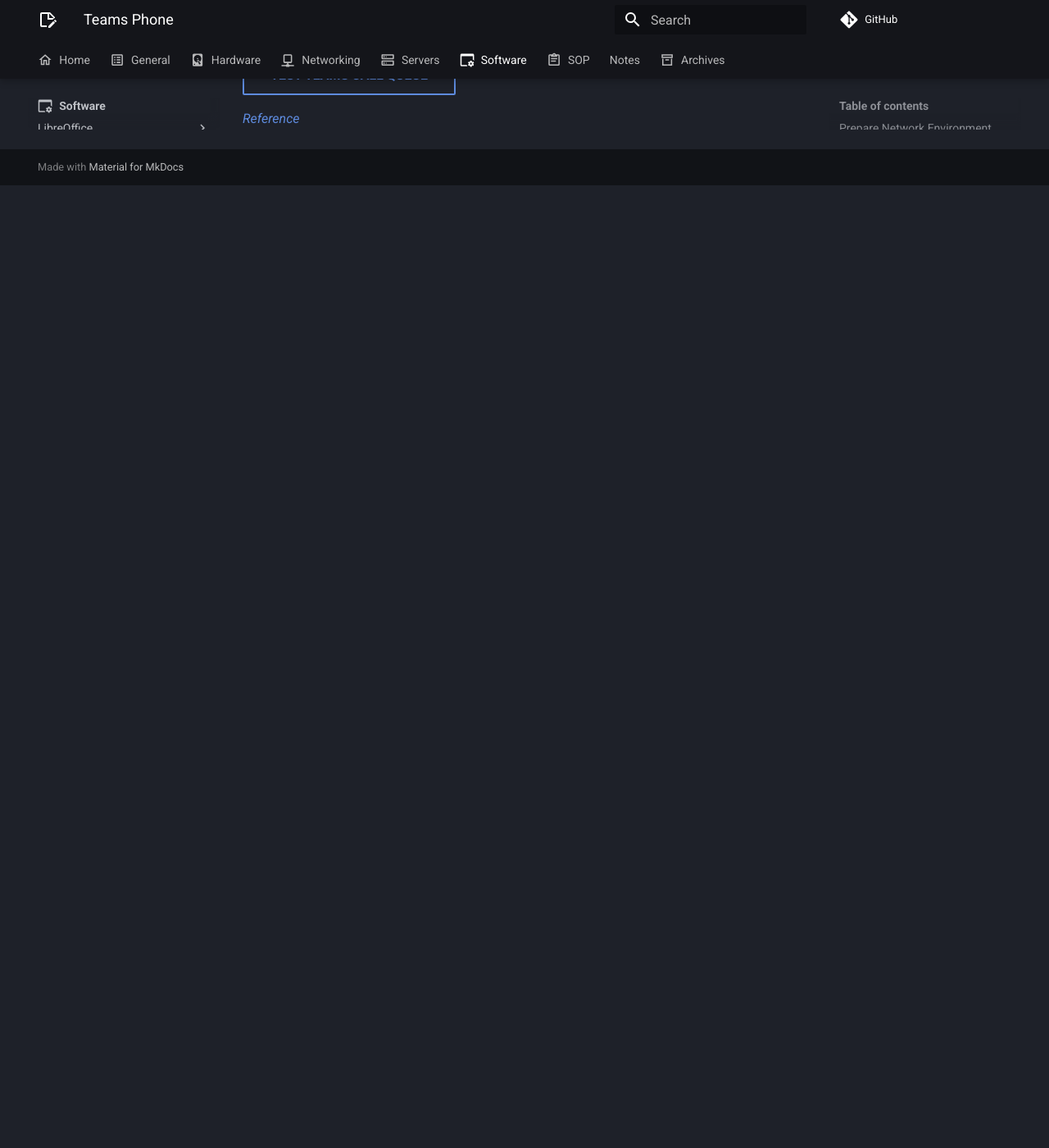
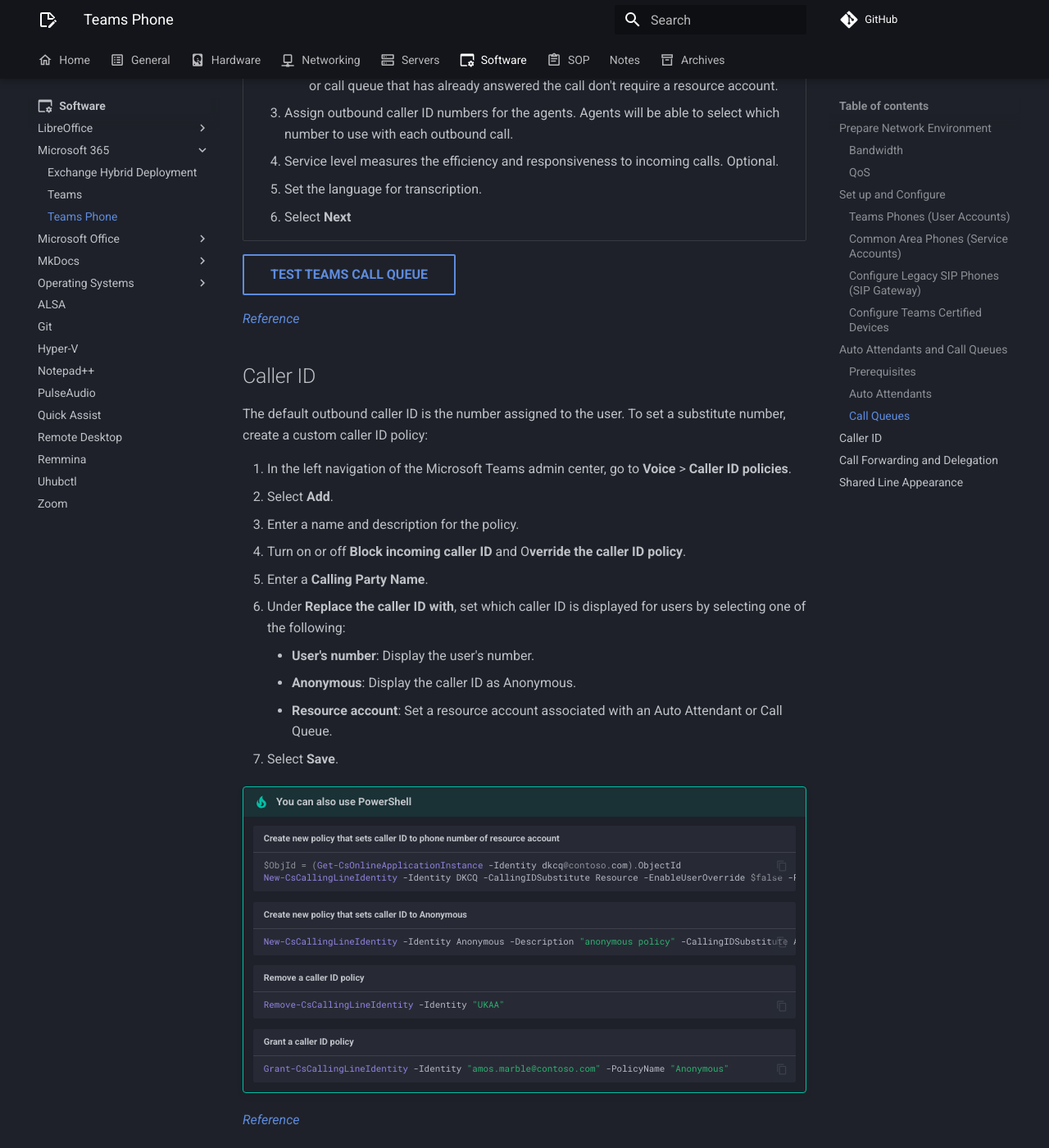
Before and after one commit to rmscode/binary-garden, an MkDocs documentation site: the page built from docs/software/microsoft-365/teams/ms-teams-phone.md, in a window 1280 px wide and 1400 px high, scrolled down 10477 px. Shown: the whole window at 82% size. Built offline with MkDocs 1.6.1 and Material for MkDocs 9.7.7, drawn with Linux system fonts in a browser that asks for light colours; comment, search, counter and statistics services are not loaded; before the commit the page ends 10703 px from its top, so only the background shows below that; some of the changed text lies outside the part shown.

Commit message:
Docs: Teams call forwarding/delegation & caller ID

````diff
--- a/docs/software/microsoft-365/teams/ms-teams-phone.md
+++ b/docs/software/microsoft-365/teams/ms-teams-phone.md
@@ -144,7 +144,7 @@
 6. Turn off or on **Email user with telephone number information**.
 7. Click **Save**.
 
-??? tip "You can also use PowerShell"
+!!! tip "You can also use PowerShell"
 
     ```powershell title="For Calling Plan numbers"
     Set-CsPhoneNumberAssignment -Identity <user> -PhoneNumber <phone number> -PhoneNumberType CallingPlan
@@ -458,3 +458,68 @@
 [TEST TEAMS CALL QUEUE](https://aka.ms/TeamsCallQueueDiag){ .md-button }
 
 [*Reference*](https://learn.microsoft.com/en-us/microsoftteams/create-a-phone-system-call-queue)
+
+## Caller ID
+
+The default outbound caller ID is the number assigned to the user. To set a substitute number, create a custom caller ID policy:
+
+1. In the left navigation of the Microsoft Teams admin center, go to **Voice** > **Caller ID policies**.
+2. Select **Add**.
+3. Enter a name and description for the policy.
+4. Turn on or off **Block incoming caller ID** and O**verride the caller ID policy**.
+5. Enter a **Calling Party Name**.
+6. Under **Replace the caller ID with**, set which caller ID is displayed for users by selecting one of the following:
+    - **User's number**: Display the user's number.
+    - **Anonymous**: Display the caller ID as Anonymous.
+    - **Resource account**: Set a resource account associated with an Auto Attendant or Call Queue.
+7. Select **Save**.
+
+!!! tip "You can also use PowerShell"
+
+    ```powershell title="Create new policy that sets caller ID to phone number of resource account"
+    $ObjId = (Get-CsOnlineApplicationInstance -Identity dkcq@contoso.com).ObjectId
+    New-CsCallingLineIdentity -Identity DKCQ -CallingIDSubstitute Resource -EnableUserOverride $false -ResourceAccount $ObjId -CompanyName "Contoso"
+    ```
+
+    ```powershell title="Create new policy that sets caller ID to Anonymous"
+    New-CsCallingLineIdentity -Identity Anonymous -Description "anonymous policy" -CallingIDSubstitute Anonymous -EnableUserOverride $false
+    ```
+
+    ```powershell title="Remove a caller ID policy"
+    Remove-CsCallingLineIdentity -Identity "UKAA"
+    ```
+
+    ```powershell title="Grant a caller ID policy"
+    Grant-CsCallingLineIdentity -Identity "amos.marble@contoso.com" -PolicyName "Anonymous"
+    ```
+
+[*Reference*](https://learn.microsoft.com/en-us/microsoftteams/caller-id-policies)
+
+## Call Forwarding and Delegation
+
+1. In the Teams admin center, got o **Users** > **Manage users** and select a user.
+2. Go to the **Voice** tab.
+3. To configure immediate call forward settings, under **Call answering rules**, select:
+    - **Be immediately forwarded** so that calls to the user don't ring their devices.
+    - **Ring the user's devices** to use simultaneous ringing and tin the user's device first.
+4. Configure unanswered settings in the **If unanswered** drop-down.
+5. Select **Save**.
+
+!!! info
+
+    The configuration of call delegation/group call pickup is integrated into the call forwarding settings by selecting the appropriate type in the **Also allow** drop-down.
+
+[TEST TEAMS CALL FORWARDING](https://aka.ms/TeamsCallForwardingDiag){ .md-button }
+
+[*Reference*](https://learn.microsoft.com/en-us/microsoftteams/user-call-settings)
+
+## Shared Line Appearance
+
+Lets a user choose a delegate to answer or handle calls on their behalf. This is helpful if a user has an administrative assistant who regularly handles the user's calls.
+
+1. In the navigation menu of the Microsoft Teams admin center, select **Voice** > **Calling policies**.
+2. Choose the policy to update or select **Add** to create a new one.
+3. Toggle **Delegation for inbound and outbound calls** on.
+4. Select **Save**.
+
+[*Reference*](https://learn.microsoft.com/en-us/microsoftteams/shared-line-appearance)
````
